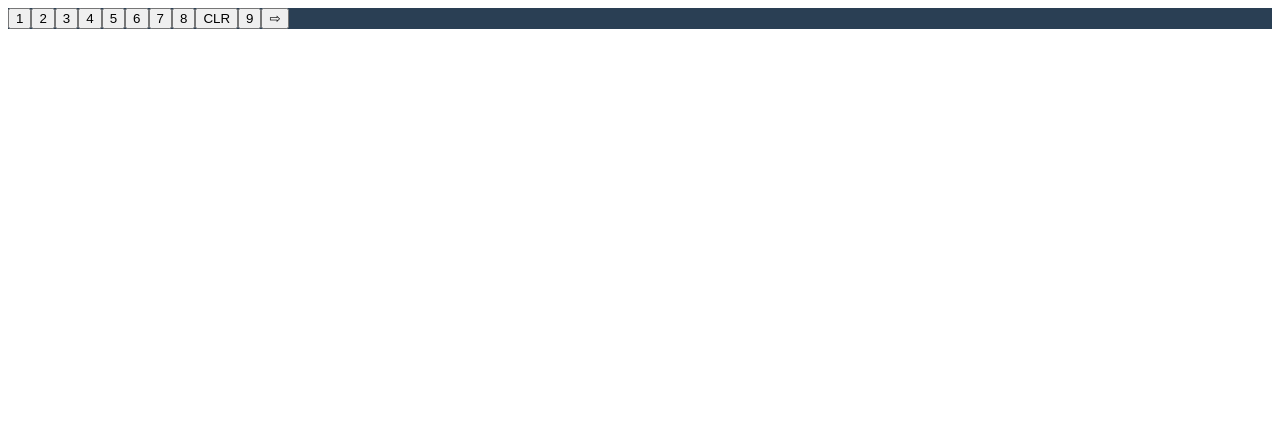
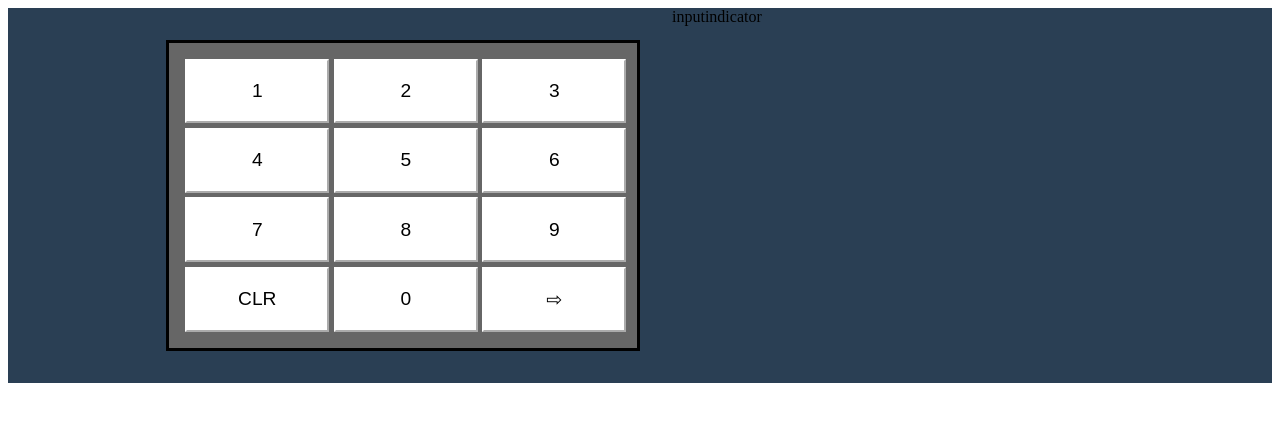
Before and after one commit to patrick-lai/hotel-safe, a React app: page / in a window 1280 px wide. Built offline with nearby package versions, Linux system fonts and the light colour scheme.

Commit message:
Provided a bit of styling for the lock structure

```diff
--- a/src/App/index.js
+++ b/src/App/index.js
@@ -4,6 +4,14 @@ import styles from './styles.css';
 
 export default () => (
   <div className="app">
-    <Numpad />
+    <div className="container">
+      <div className="left">
+        <Numpad />
+      </div>
+      <div className="right">
+        <span>input</span>
+        <span>indicator</span>
+      </div>
+    </div>
   </div>
 );
--- a/src/App/styles.scss
+++ b/src/App/styles.scss
@@ -2,6 +2,25 @@
 
 .app {
   background-color: $color-background;
+  display: flex;
+  justify-content: center;
+  align-items: center;
   height: 100%;
   width: 100%;
 }
+
+.container {
+  height: 50%;
+  width: 80%;
+  display: flex;
+  overflow: hidden;
+
+  .left,
+  .right {
+    flex: 1;
+  }
+
+  .left {
+    padding: 2em;
+  }
+}
--- a/src/components/Numpad/index.js
+++ b/src/components/Numpad/index.js
@@ -1,17 +1,17 @@
 import React from 'react';
 import PropTypes from 'prop-types';
-import styles from './styles.scss';
+import './styles.css';
 
 // TODO - Use a font... like icomoon
 const _RIGHT_ARROW = '⇨';
 
 // Define our grid of buttons , a mix of numbers and actions
-const listOfButtons = [1, 2, 3, 4, 5, 6, 7, 8, 'CLR', 9, _RIGHT_ARROW];
+const listOfButtons = [1, 2, 3, 4, 5, 6, 7, 8, 9, 'CLR', 0, _RIGHT_ARROW];
 
-const Button = ({ action }) => <button className={styles.btn}>{action}</button>;
+const Button = ({ action }) => <button className="btn">{action}</button>;
 
 export default () => (
-  <div className={styles.numpad}>
+  <div className="numpad">
     {listOfButtons.map((action, i) => <Button action={action} key={i} />)}
   </div>
 );
--- a/src/components/Numpad/styles.scss
+++ b/src/components/Numpad/styles.scss
@@ -0,0 +1,23 @@
+@import '../../theme/default.scss';
+
+.btn {
+  padding: 1em;
+  font-size: 120%;
+  background-color: white;
+  border-color: white;
+  transition: all 300ms ease;
+
+  &:active {
+    background-color: #aaa;
+  }
+}
+
+.numpad {
+  border: 3px solid black;
+  padding: 1em;
+  background-color: $color-gray;
+
+  display: grid;
+  grid-template-columns: 33% 33% 33%;
+  grid-gap: 0.3em;
+}
```
Also changed, not shown: README.md.
